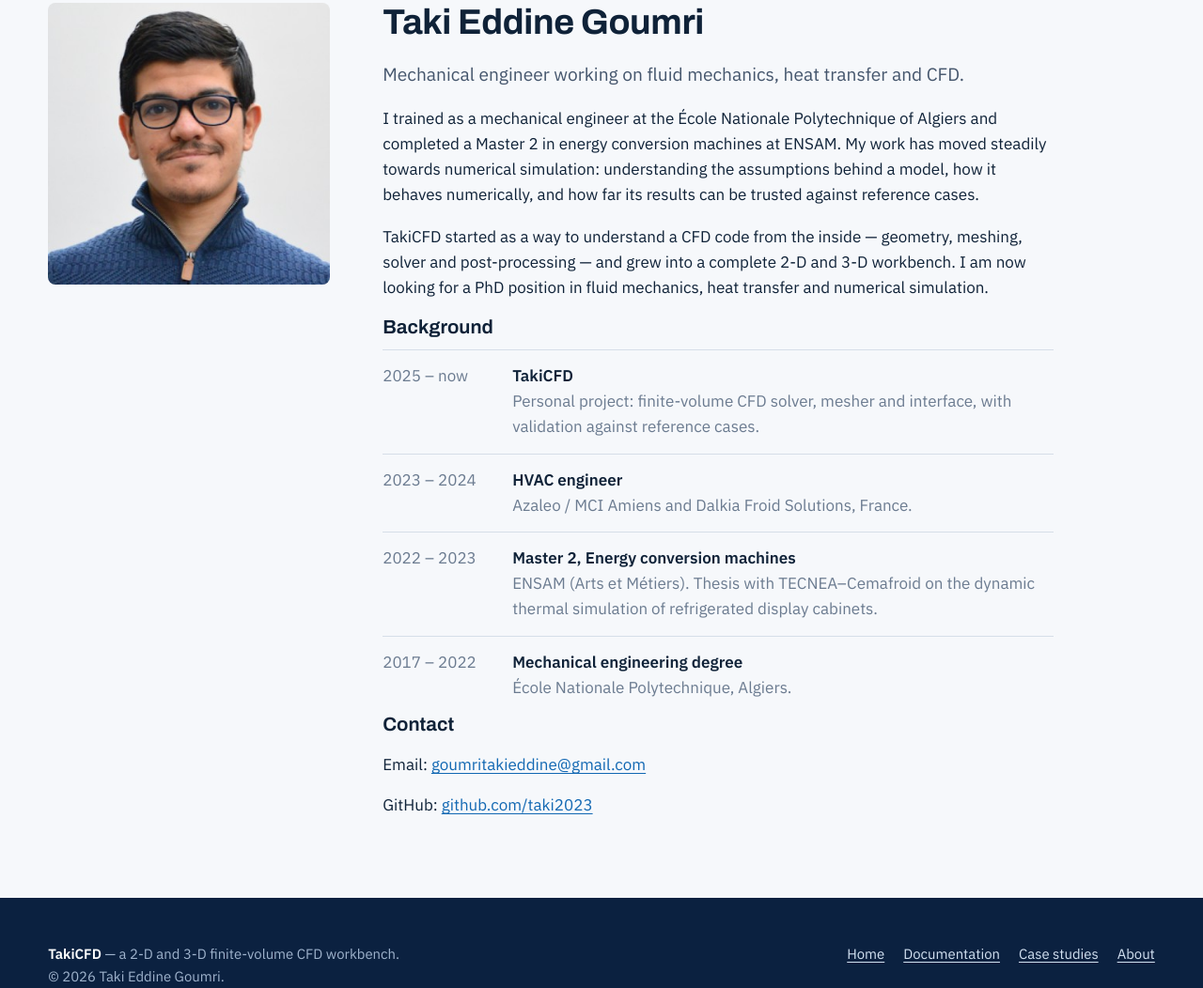
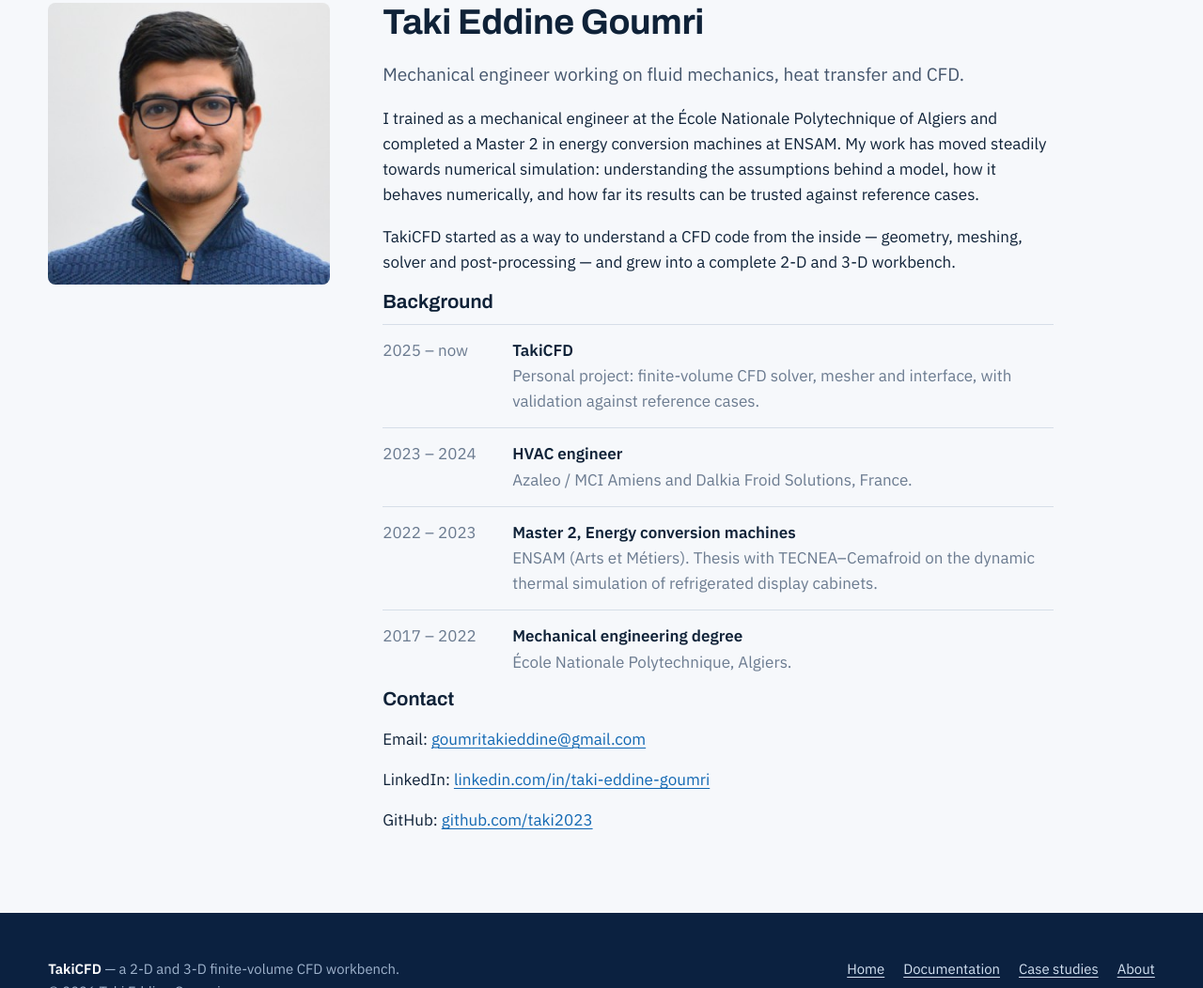
Before and after one commit to taki2023/CFD, a plain HTML site: page cfd_website/about.html in a window 1280 px wide. Shown: the part 415-1467 px from the top of the page at 94% size. Drawn offline with Linux system fonts and the light colour scheme.

Commit message:
Update about.html

```diff
--- a/cfd_website/about.html
+++ b/cfd_website/about.html
@@ -33,7 +33,7 @@
       conversion machines at ENSAM. My work has moved steadily towards numerical simulation: understanding the assumptions behind
       a model, how it behaves numerically, and how far its results can be trusted against reference cases.</p>
     <p>TakiCFD started as a way to understand a CFD code from the inside — geometry, meshing, solver and post-processing — and grew
-      into a complete 2-D and 3-D workbench. I am now looking for a PhD position in fluid mechanics, heat transfer and numerical simulation.</p>
+      into a complete 2-D and 3-D workbench.</p>
 
     <h3>Background</h3>
     <ol class="timeline">
@@ -46,6 +46,7 @@
     <h3>Contact</h3>
     <ul class="contact-list">
       <li>Email: <a href="mailto:goumritakieddine@gmail.com">goumritakieddine@gmail.com</a></li>
+      <li>LinkedIn: <a href="https://www.linkedin.com/in/taki-eddine-goumri">linkedin.com/in/taki-eddine-goumri</a></li>
       <li>GitHub: <a href="https://github.com/taki2023">github.com/taki2023</a></li>
     </ul>
   </div>
```
